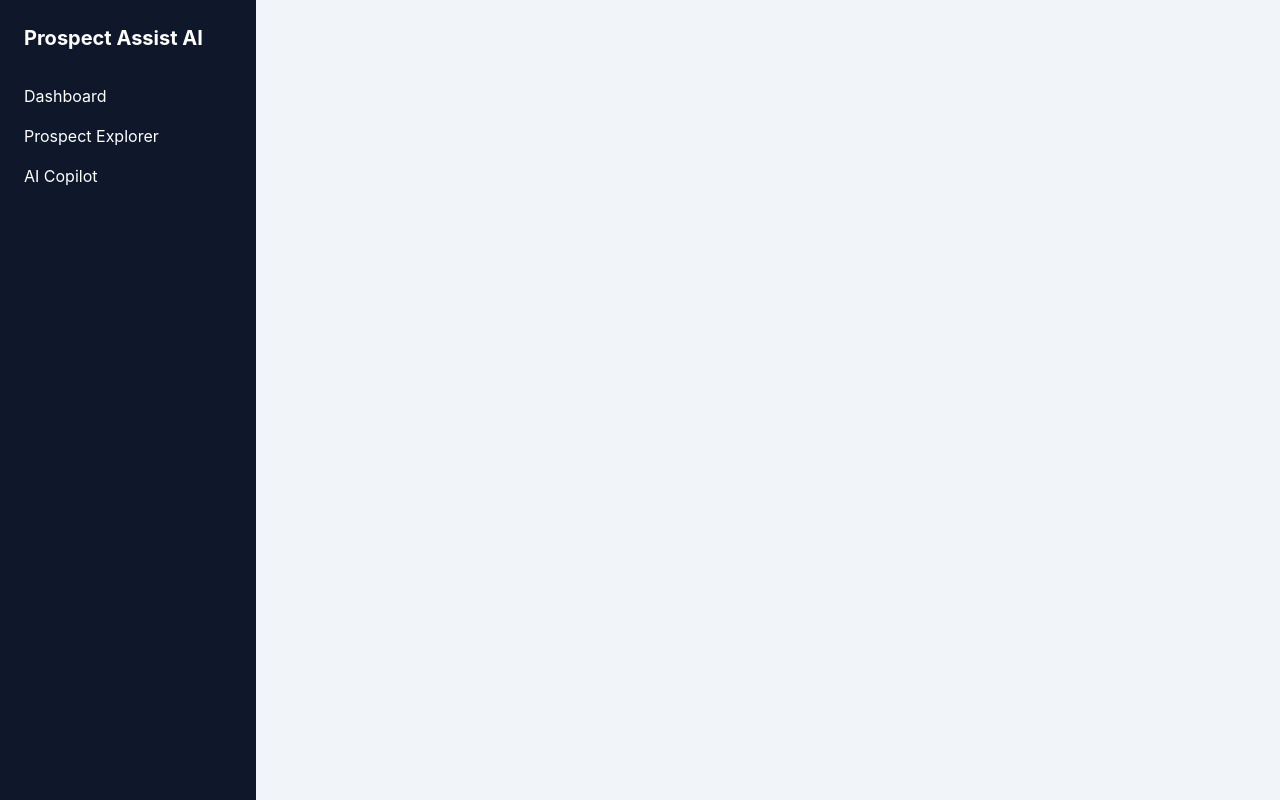
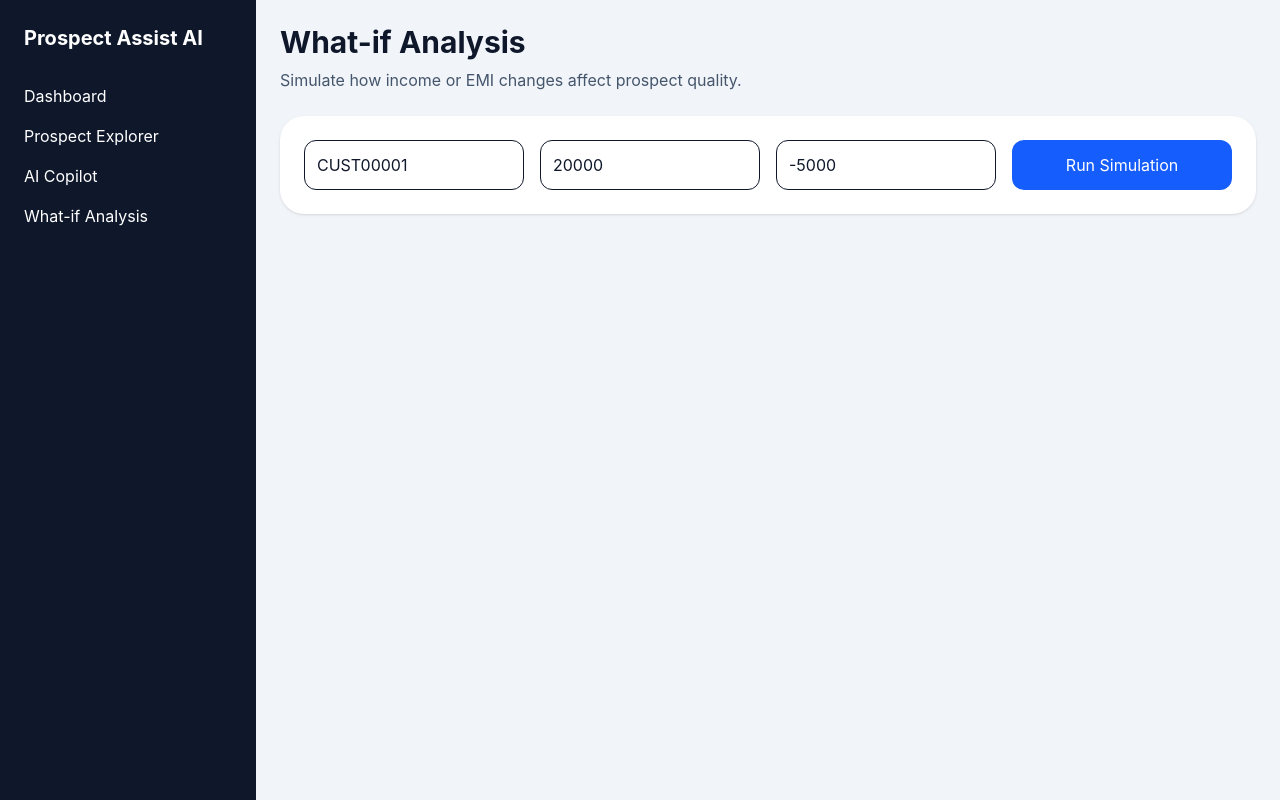
Before and after one commit to Avdhut30/IDBI-Prospect-Assist-AI, a React app in the folder frontend/: page /what-if in a window 1280 px wide. Built offline with nearby package versions, Linux system fonts and the light colour scheme; no server answers; the HTML template or start-up script is replaced by a standard one.

Commit message:
Add what-if analysis UI

```diff
--- a/frontend/src/App.jsx
+++ b/frontend/src/App.jsx
@@ -3,6 +3,7 @@ import AICopilot from "./pages/AICopilot";
 import CustomerProfile from "./pages/CustomerProfile";
 import Dashboard from "./pages/Dashboard";
 import ProspectExplorer from "./pages/ProspectExplorer";
+import WhatIfAnalysis from "./pages/WhatIfAnalysis";
 
 function App() {
   return (
@@ -21,6 +22,9 @@ function App() {
             <Link className="block hover:text-blue-300" to="/ai-copilot">
               AI Copilot
             </Link>
+            <Link className="block hover:text-blue-300" to="/what-if">
+              What-if Analysis
+            </Link>
           </nav>
         </aside>
 
@@ -29,6 +33,7 @@ function App() {
             <Route path="/" element={<Dashboard />} />
             <Route path="/prospects" element={<ProspectExplorer />} />
             <Route path="/ai-copilot" element={<AICopilot />} />
+            <Route path="/what-if" element={<WhatIfAnalysis />} />
             <Route
               path="/customers/:customerId"
               element={<CustomerProfile />}
--- /dev/null
+++ b/frontend/src/pages/WhatIfAnalysis.jsx
@@ -0,0 +1,58 @@
+import { useState } from "react";
+import API from "../api/api";
+
+export default function WhatIfAnalysis() {
+  const [customerId, setCustomerId] = useState("CUST00001");
+  const [incomeChange, setIncomeChange] = useState(20000);
+  const [emiChange, setEmiChange] = useState(-5000);
+  const [result, setResult] = useState(null);
+
+  async function runAnalysis() {
+    const res = await API.post("/what-if", {
+      customer_id: customerId,
+      income_change: Number(incomeChange),
+      emi_change: Number(emiChange),
+    });
+    setResult(res.data);
+  }
+
+  return (
+    <div className="min-h-screen bg-slate-100 p-6">
+      <h1 className="text-3xl font-bold mb-2">What-if Analysis</h1>
+      <p className="text-slate-600 mb-6">
+        Simulate how income or EMI changes affect prospect quality.
+      </p>
+
+      <div className="bg-white rounded-3xl shadow p-6 mb-6 grid grid-cols-1 md:grid-cols-4 gap-4">
+        <input className="border rounded-xl p-3" value={customerId} onChange={(e) => setCustomerId(e.target.value)} />
+        <input className="border rounded-xl p-3" type="number" value={incomeChange} onChange={(e) => setIncomeChange(e.target.value)} />
+        <input className="border rounded-xl p-3" type="number" value={emiChange} onChange={(e) => setEmiChange(e.target.value)} />
+        <button onClick={runAnalysis} className="bg-blue-600 text-white rounded-xl">
+          Run Simulation
+        </button>
+      </div>
+
+      {result && (
+        <div className="grid grid-cols-1 md:grid-cols-3 gap-6">
+          <Box title="Current Score" value={result.current.prospect_score} />
+          <Box title="Projected Score" value={result.projected.prospect_score} />
+          <Box title="Score Change" value={result.impact.score_change} />
+
+          <div className="bg-white rounded-3xl shadow p-6 md:col-span-3">
+            <h2 className="text-xl font-bold mb-4">Decision Impact</h2>
+            <p className="text-slate-700">{result.impact.decision}</p>
+          </div>
+        </div>
+      )}
+    </div>
+  );
+}
+
+function Box({ title, value }) {
+  return (
+    <div className="bg-white rounded-3xl shadow p-6">
+      <p className="text-slate-500">{title}</p>
+      <h2 className="text-4xl font-bold mt-2">{value}</h2>
+    </div>
+  );
+}
```
